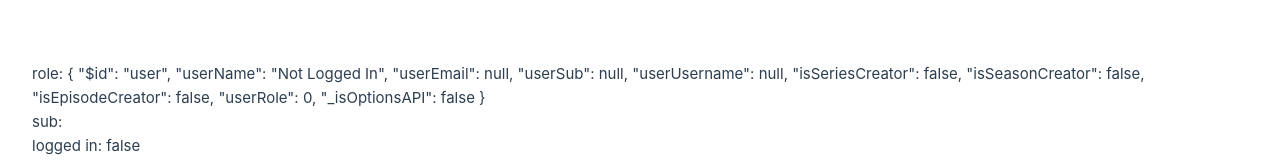
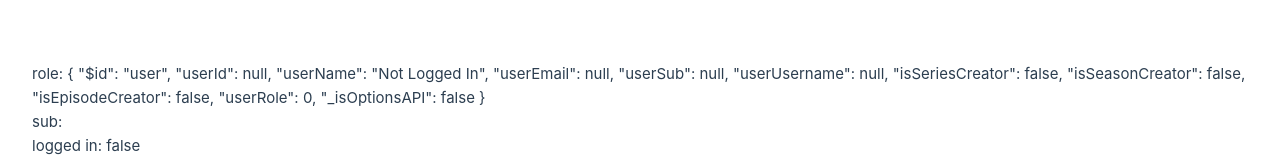
Before and after one commit to TurnOnTheSELly/client-gateway, a Vue app: page /login in a window 1280 px wide. Shown: the part 375-535 px from the top of the page. Built offline with nearby package versions, Linux system fonts and the light colour scheme; no server answers.

Commit message:
bug: added user id to local storage

```diff
--- a/src/stores/theUser.js
+++ b/src/stores/theUser.js
@@ -2,6 +2,7 @@ import { ref } from 'vue'
 import { defineStore } from 'pinia'
 
 export const useUserStore = defineStore('user', () => {
+  const userId = ref(null)
   const userName = ref("Not Logged In")
   const userEmail = ref(null)
   const userSub = ref(null)
@@ -20,7 +21,8 @@ export const useUserStore = defineStore('user', () => {
 
 
 
-  function setInfo(newName, newEmail, newSub, newUserUsername, newIsSeriesCreator, newIsSeasonCreator, newIsEpisodeCreator, newUserRole) {
+  function setInfo(newId, newName, newEmail, newSub, newUserUsername, newIsSeriesCreator, newIsSeasonCreator, newIsEpisodeCreator, newUserRole) {
+    userId.value = newId
     userName.value = newName
     userEmail.value = newEmail
     userSub.value = newSub
@@ -32,6 +34,7 @@ export const useUserStore = defineStore('user', () => {
   }
 
   function $reset() {
+    userId.value = null
     userName.value = "Not Logged In"
     userEmail.value = null
     userSub.value = null
@@ -43,5 +46,5 @@ export const useUserStore = defineStore('user', () => {
     console.log ("logged out")
   }
 
-  return { userName, userEmail, userSub, setInfo, isLoggedIn, $reset, userUsername, isSeriesCreator, isSeasonCreator, isEpisodeCreator, userRole}
+  return { userId, userName, userEmail, userSub, setInfo, isLoggedIn, $reset, userUsername, isSeriesCreator, isSeasonCreator, isEpisodeCreator, userRole}
 })
--- a/src/views/LoginView.vue
+++ b/src/views/LoginView.vue
@@ -19,7 +19,7 @@ const checkLogin = (name, email, sub, service) => {
   fetch(tv_service_root_url + "api/v1/users", requestOptions)
     .then(response => response.json())
     .then(data => (
-      theUser.setInfo(data.name, data.email, data.googleSub, data.username, data.seriesCreator, data.seasonCreator, data.episodeCreator, data.role)
+      theUser.setInfo(data.id, data.name, data.email, data.googleSub, data.username, data.seriesCreator, data.seasonCreator, data.episodeCreator, data.role)
     ));
 }
 
```
